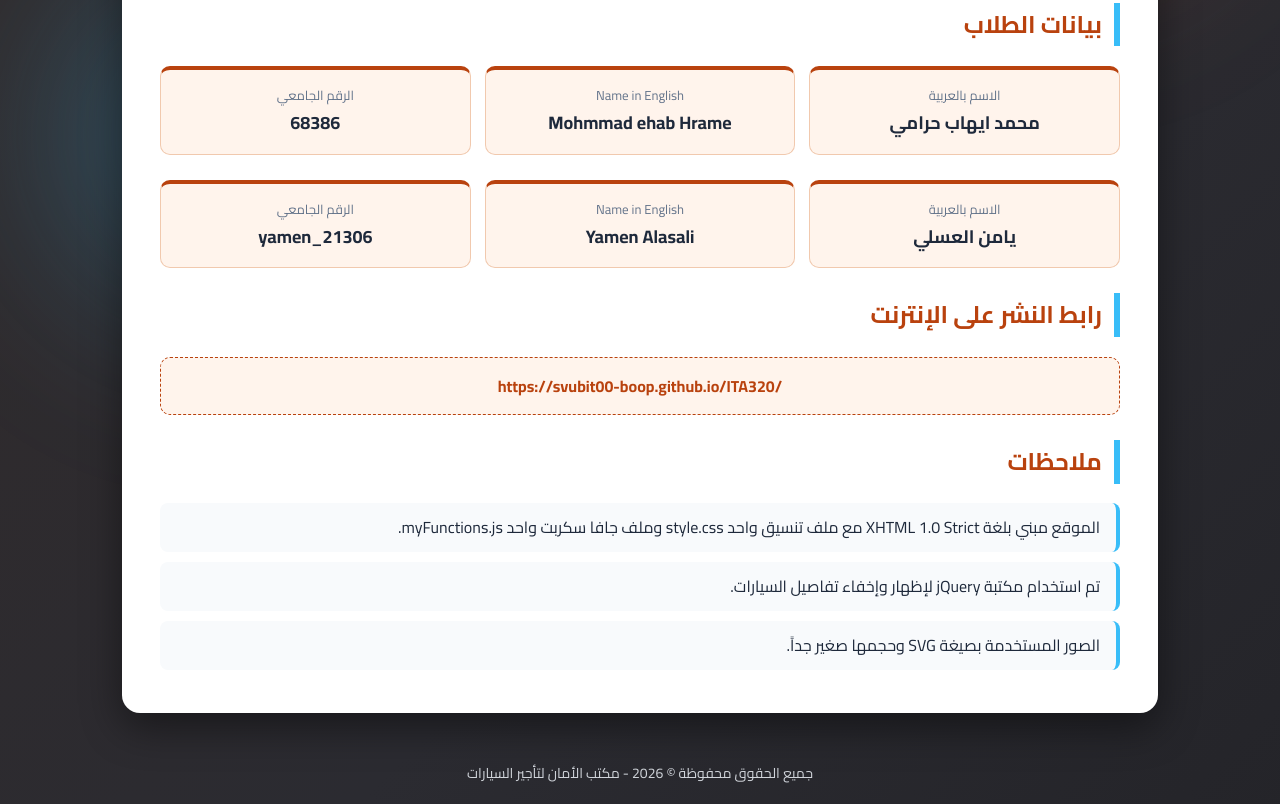
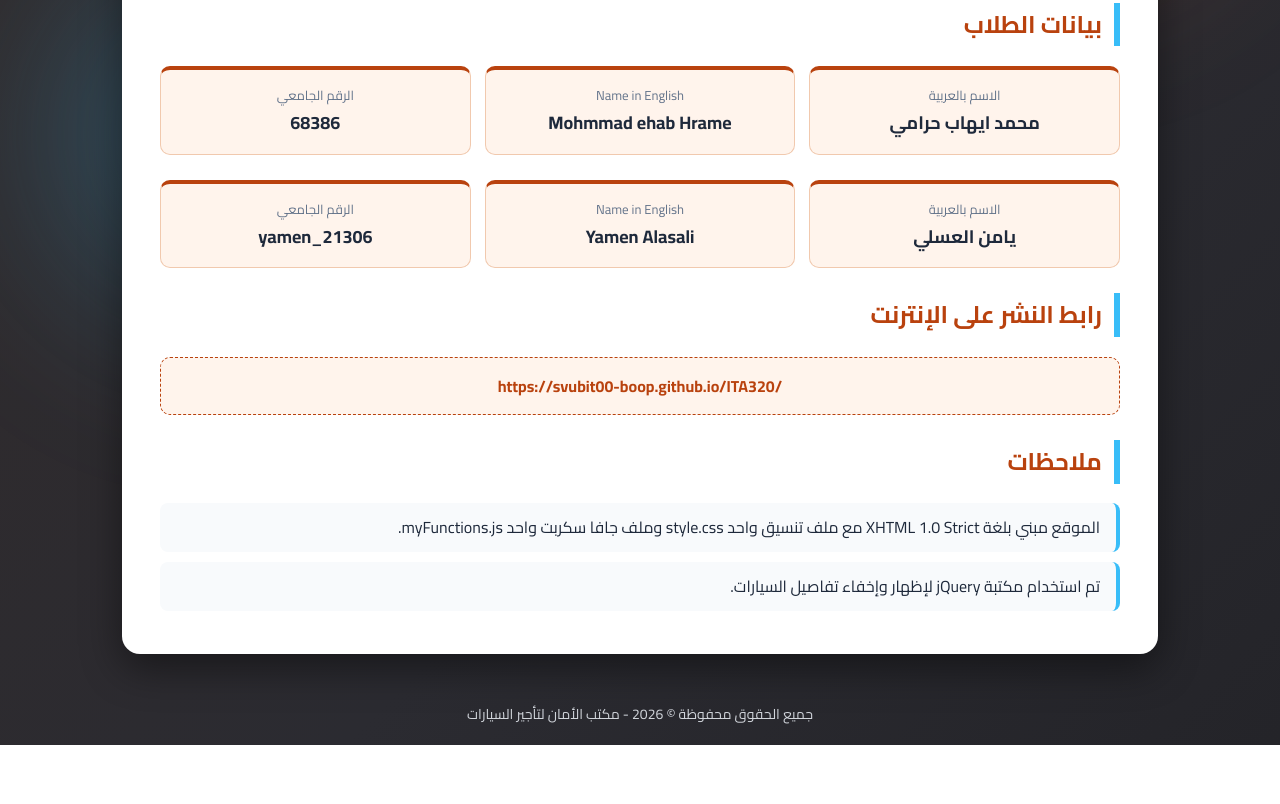
Before and after one commit to svubit00-boop/ITA320, a plain HTML site: page index.html in a window 1280 px wide. Shown: the part 474-1278 px from the top of the page. After the commit the page ends 1219 px from the top, so only its background shows below. Drawn offline with nearby package versions, Linux system fonts and the light colour scheme.

Commit message:
Add files via upload

```diff
--- a/index.html
+++ b/index.html
@@ -69,7 +69,7 @@
 <ul class="notes-list">
 <li>الموقع مبني بلغة XHTML 1.0 Strict مع ملف تنسيق واحد style.css وملف جافا سكربت واحد myFunctions.js.</li>
 <li>تم استخدام مكتبة jQuery لإظهار وإخفاء تفاصيل السيارات.</li>
-<li>الصور المستخدمة بصيغة SVG وحجمها صغير جداً.</li>
+
 </ul>
 
 </div>
```
